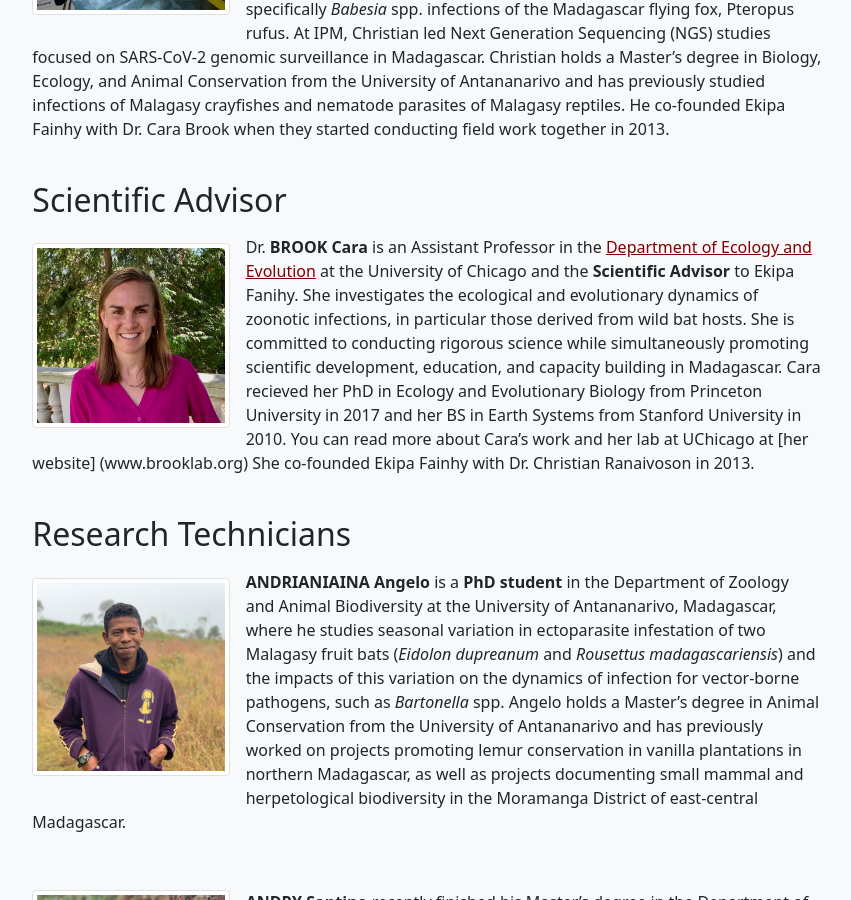
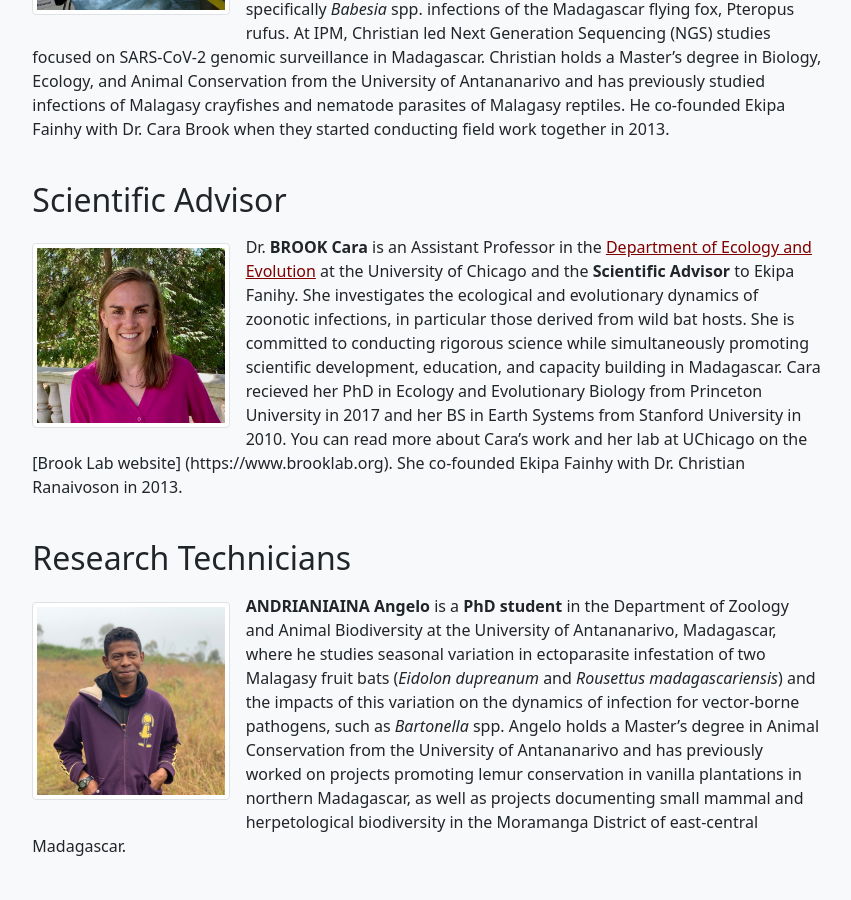
Before and after one commit to brooklabteam/www-ekipafanihy, a Jekyll site: the page built from Team.md, in a window 1280 px wide and 900 px high, scrolled down 787 px. Shown: the whole window, without its empty margins (213-1064 px from the left). Built offline with Jekyll 4.4.1, drawn with Linux system fonts in a browser that asks for light colours.

Commit message:
linked brook lab website

```diff
--- a/Team.md
+++ b/Team.md
@@ -21,7 +21,7 @@ Dr. **RANAIVOSON Christian Hafaliana** is the **Director** of Ekipa Fainhy. He i
 
 <img src="/assets/team/carabrook-headshot-2020.jpeg" alt="headshot" class="img-thumbnail float-start col-md-3" />
 
-Dr. **BROOK Cara** is an Assistant Professor in the [Department of Ecology and Evolution](https://ecologyandevolution.uchicago.edu/) at the University of Chicago and the **Scientific Advisor** to Ekipa Fanihy. She investigates the ecological and evolutionary dynamics of zoonotic infections, in particular those derived from wild bat hosts. She is committed to conducting rigorous science while simultaneously promoting scientific development, education, and capacity building in Madagascar. Cara recieved her PhD in Ecology and Evolutionary Biology from Princeton University in 2017 and her BS in Earth Systems from Stanford University in 2010. You can read more about Cara's work and her lab at UChicago at [her website] (www.brooklab.org) She co-founded Ekipa Fainhy with Dr. Christian Ranaivoson in 2013.
+Dr. **BROOK Cara** is an Assistant Professor in the [Department of Ecology and Evolution](https://ecologyandevolution.uchicago.edu/) at the University of Chicago and the **Scientific Advisor** to Ekipa Fanihy. She investigates the ecological and evolutionary dynamics of zoonotic infections, in particular those derived from wild bat hosts. She is committed to conducting rigorous science while simultaneously promoting scientific development, education, and capacity building in Madagascar. Cara recieved her PhD in Ecology and Evolutionary Biology from Princeton University in 2017 and her BS in Earth Systems from Stanford University in 2010. You can read more about Cara's work and her lab at UChicago on the [Brook Lab website] (https://www.brooklab.org). She co-founded Ekipa Fainhy with Dr. Christian Ranaivoson in 2013.
 
 <div style="clear:both;">&nbsp;</div>
 
```
